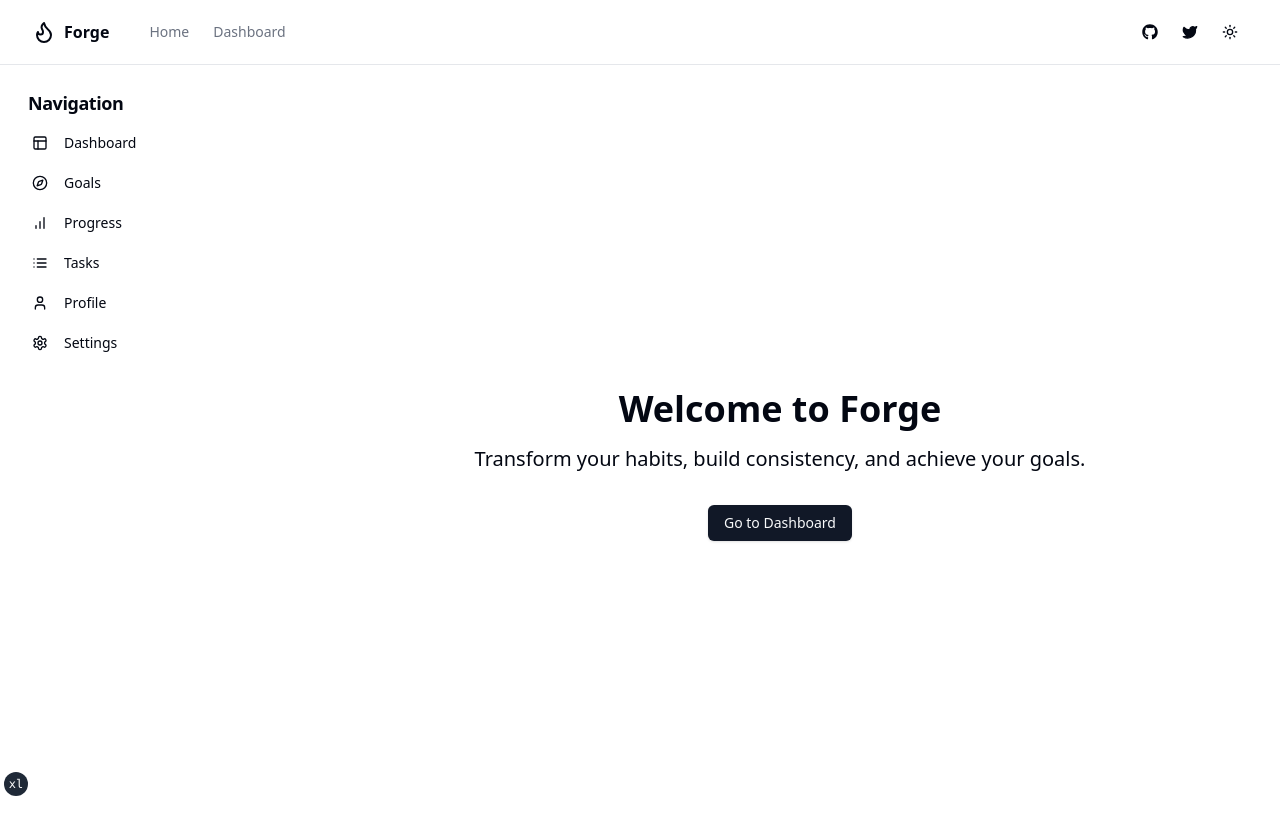
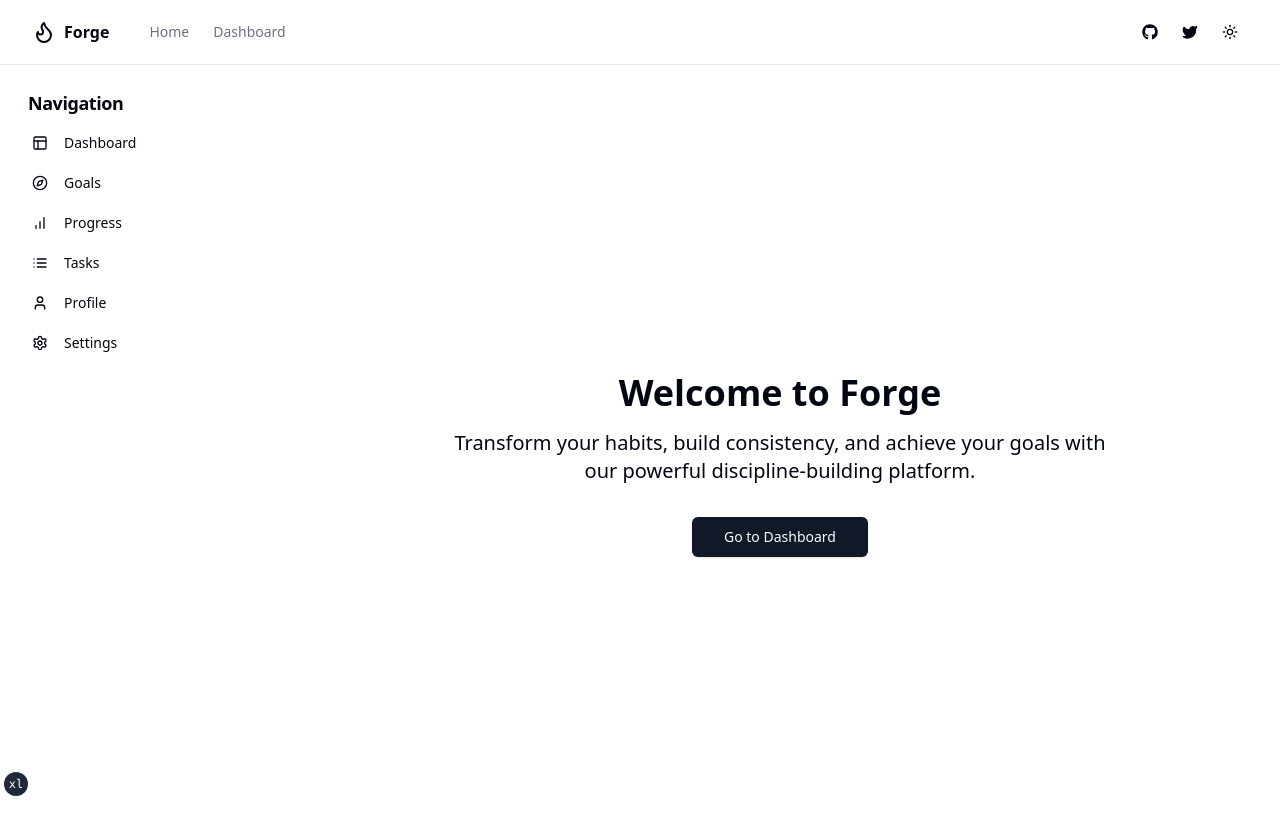
Before and after one commit to Kimdev-254/Forge, a Next.js app: page / in a window 1280 px wide. Shown: the top 834 px of the page. Built offline with nearby package versions, Linux system fonts and the light colour scheme; a web font is replaced by a local one.

Commit message:
centering Home page content

```diff
--- a/src/app/page.tsx
+++ b/src/app/page.tsx
@@ -3,13 +3,14 @@ import { Button } from "@/components/ui/button"
 
 export default function HomePage() {
   return (
-    <div className="flex flex-col items-center justify-center min-h-screen py-2">
+    <div className="flex flex-col items-center justify-center min-h-screen py-2 text-center px-4">
       <h1 className="text-4xl font-bold mb-4">Welcome to Forge</h1>
-      <p className="text-xl mb-8">
-        Transform your habits, build consistency, and achieve your goals.
+      <p className="text-xl mb-8 max-w-2xl">
+        Transform your habits, build consistency, and achieve your goals with
+        our powerful discipline-building platform.
       </p>
       <Link href="/dashboard">
-        <Button>Go to Dashboard</Button>
+        <Button size="lg">Go to Dashboard</Button>
       </Link>
     </div>
   )
```
